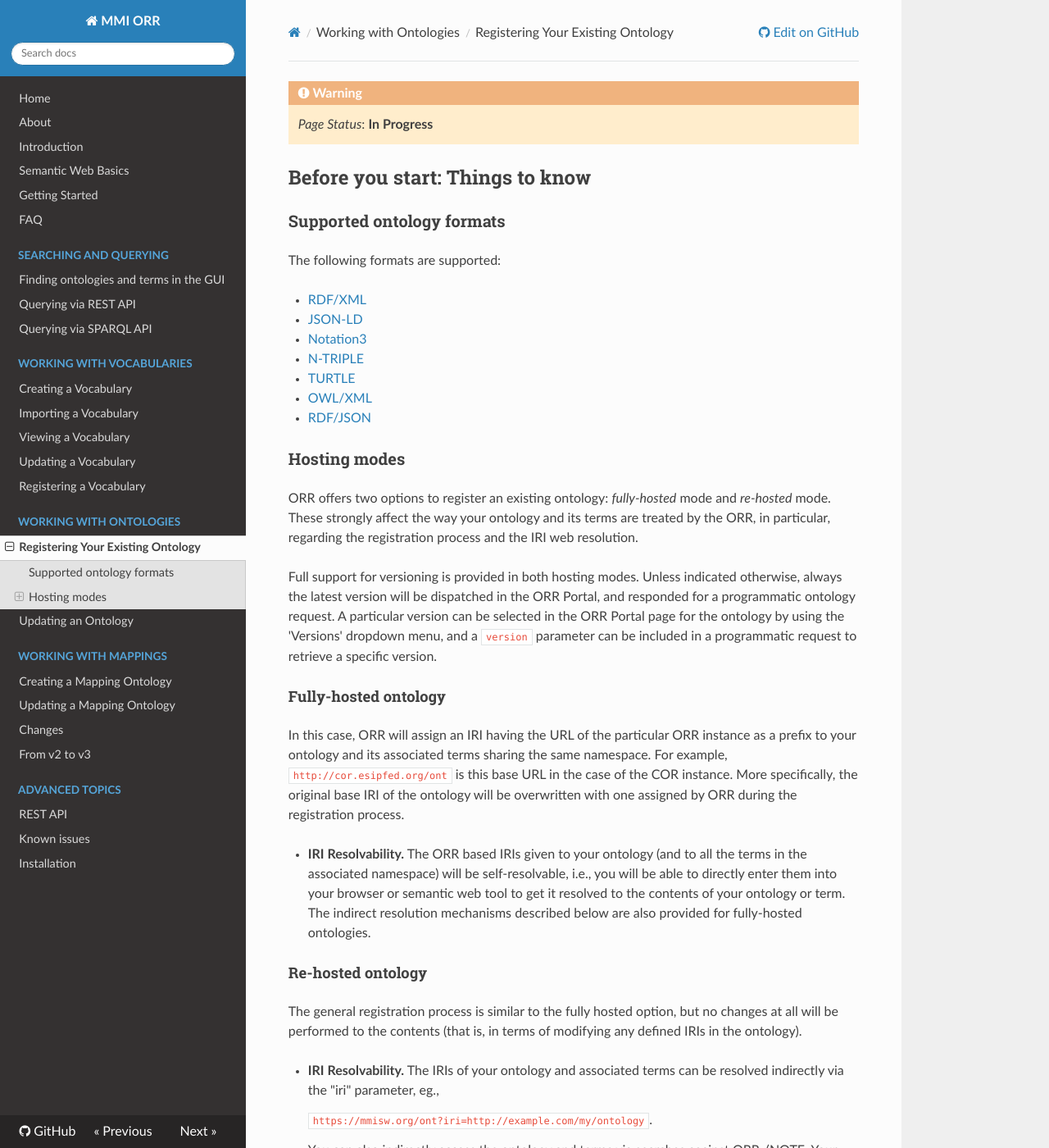
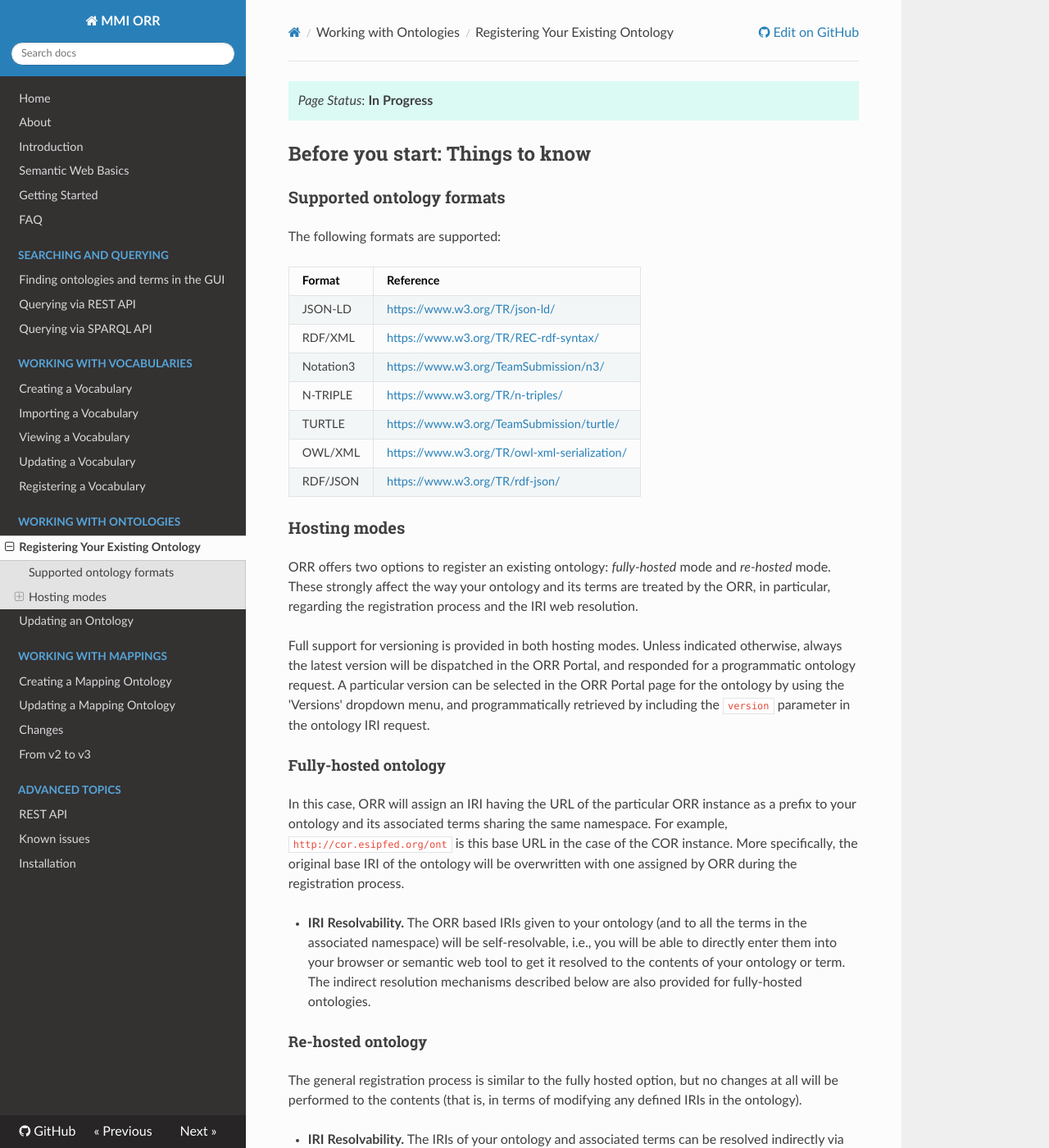
Before and after one commit to mmisw/mmiorr-docs, an MkDocs documentation site: the page built from docs/ontology/new.md, in a window 1280 px wide and 1400 px high. Shown: the whole window at 82% size. Built offline with MkDocs 1.6.1, drawn with Linux system fonts in a browser that asks for light colours; nearby versions of some CDN libraries; old or Windows-style settings are respelled for this version of MkDocs.

Commit message:
minor edit

```diff
--- a/docs/ontology/new.md
+++ b/docs/ontology/new.md
@@ -1,4 +1,4 @@
-!!! warning
+!!! tip ""
     _Page Status_: **In Progress**
 
 ## Before you start: Things to know
@@ -7,13 +7,15 @@
 
 The following formats are supported:
 
-*   [RDF/XML](https://www.w3.org/TR/REC-rdf-syntax/)
-*   [JSON-LD](https://www.w3.org/TR/json-ld/)
-*   [Notation3](https://www.w3.org/TeamSubmission/n3/)
-*   [N-TRIPLE](https://www.w3.org/TR/n-triples/)
-*   [TURTLE](https://www.w3.org/TeamSubmission/turtle/)
-*   [OWL/XML](https://www.w3.org/TR/owl-xml-serialization/)
-*   [RDF/JSON](https://www.w3.org/TR/rdf-json/)
+| Format | Reference |
+|--------|-----------|
+|JSON-LD   | [https://www.w3.org/TR/json-ld/](https://www.w3.org/TR/json-ld/) |
+|RDF/XML   | [https://www.w3.org/TR/REC-rdf-syntax/](https://www.w3.org/TR/REC-rdf-syntax/) |
+|Notation3 | [https://www.w3.org/TeamSubmission/n3/](https://www.w3.org/TeamSubmission/n3/) |
+|N-TRIPLE  | [https://www.w3.org/TR/n-triples/](https://www.w3.org/TR/n-triples/) |
+|TURTLE    | [https://www.w3.org/TeamSubmission/turtle/](https://www.w3.org/TeamSubmission/turtle/) |
+|OWL/XML   | [https://www.w3.org/TR/owl-xml-serialization/](https://www.w3.org/TR/owl-xml-serialization/) |
+|RDF/JSON  | [https://www.w3.org/TR/rdf-json/](https://www.w3.org/TR/rdf-json/) |
 
 ### Hosting modes
 
@@ -26,7 +28,8 @@ Unless indicated otherwise, always the latest version will be dispatched in the
 and responded for a programmatic ontology request.
 A particular version can be selected in the ORR Portal page for the ontology by
 using the 'Versions' dropdown menu,
-and a `version` parameter can be included in a programmatic request to retrieve a specific version.
+and programmatically retrieved by including the `version` parameter
+in the ontology IRI request.
 
 
 #### Fully-hosted ontology
```
